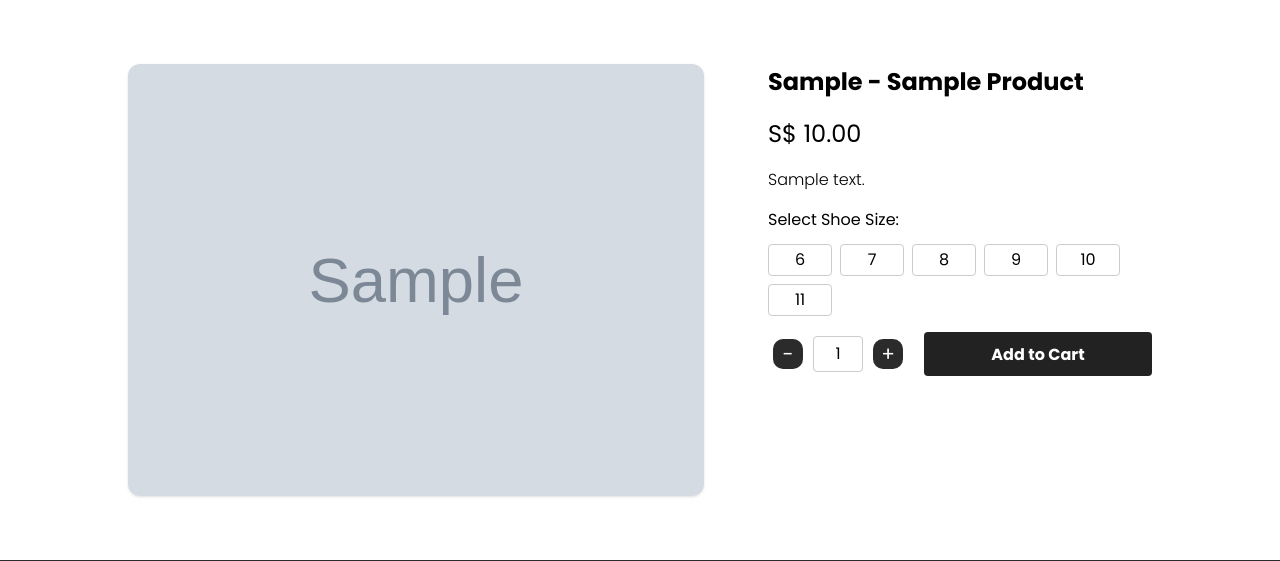
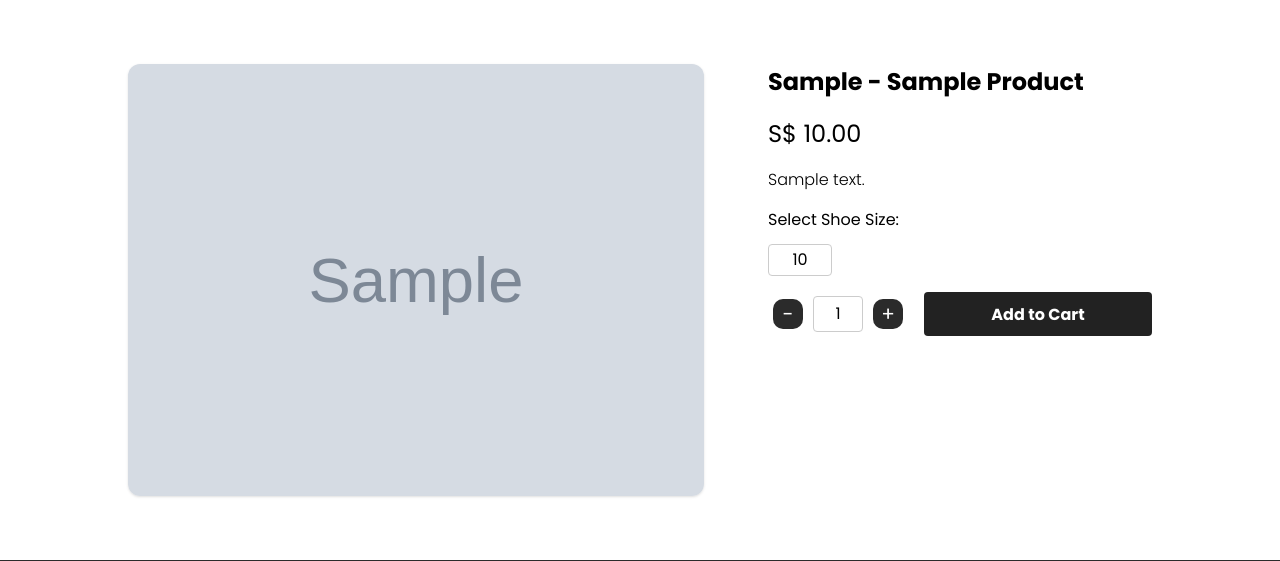
Before and after one commit to johnsuharjono/shoehub, a PHP site: page /product-details.php?id=1 in a window 1280 px wide. Shown: the part 65-626 px from the top of the page. Run offline with PHP 8.4, Linux system fonts and the light colour scheme; tables that the repository leaves empty hold one stand-in row (values such as "Sample post"); grey boxes marked "Sample" are stand-in pictures.

Commit message:
Kelvin: product details page done, cart UI

```diff
--- a/css/cart.css
+++ b/css/cart.css
@@ -81,6 +81,7 @@
 .card-misc {
   display: flex;
   flex-direction: column;
+  align-items: end;
   justify-content: space-between;
   height: 100%;
   margin-right: 10px;
--- a/db/init.sql
+++ b/db/init.sql
@@ -40,7 +40,7 @@ CREATE TABLE IF NOT EXISTS product (
 CREATE TABLE IF NOT EXISTS product_size (
   id INT NOT NULL AUTO_INCREMENT,
   product_id INT NOT NULL,
-  size DECIMAL(2,1) NOT NULL,
+  size DECIMAL(3,1) NOT NULL,
   quantity INT NOT NULL,
   PRIMARY KEY (id)
 );
--- a/includes/functions.inc.php
+++ b/includes/functions.inc.php
@@ -109,7 +109,18 @@ function loginUser($conn, $email, $password)
     $_SESSION["userId"] = $emailExists["id"];
     $_SESSION["userEmail"] = $emailExists["email"];
     $_SESSION["userName"] = $emailExists["name"];
+    $_SESSION["cartItems"] = array();
     header("location: ../index.php");
     exit();
   }
 }
+
+// Size function utils
+function format_shoe_size($number) {
+  // If it does not have a decimal part, remove comma
+  if (floor($number) != $number) {
+      return number_format($number, 1, '.', ',');
+  } else {
+      return number_format($number, 0, '.', '');
+  }
+}
--- a/includes/product-details.inc.php
+++ b/includes/product-details.inc.php
@@ -6,3 +6,43 @@ function fetch_details($conn, $id) {
   $result = mysqli_query($conn, $sql_query);
   return mysqli_fetch_assoc($result);
 }
+
+function fetch_sizes($conn, $product_id) {
+  $sql_query = "SELECT size, quantity FROM product_size WHERE product_id = {$product_id} ORDER BY size";
+
+  return mysqli_query($conn, $sql_query);
+}
+
+function fetch_quantity($conn, $product_id, $size) {
+  $sql_query = "SELECT quantity FROM product_size WHERE product_id = $product_id AND size = $size";
+
+  $result = mysqli_query($conn, $sql_query);
+  if (mysqli_num_rows($result) == 0) {
+    return 0;
+  } else {
+    return mysqli_fetch_assoc($result)['quantity'];
+  }
+}
+
+class CartProduct {
+  public $product_id;
+  public $name;
+  public $size;
+  public $unit_price;
+  public $quantity;
+  public $image_src;
+
+  public function __construct($product_id, $name, $size, $unit_price, $quantity, $image) {
+      $this->product_id = $product_id;
+      $this->name = $name;
+      $this->size = $size;
+      $this->unit_price = $unit_price;
+      $this->quantity = $quantity;
+      $this->image_src = $image;
+  }
+}
+
+function add_to_cart($product_id, $name, $price, $size, $quantity, $image) {
+  $product = new CartProduct($product_id, $name, $size, $price, $quantity, $image);
+  array_push($_SESSION["cartItems"], $product);
+}
--- a/product-details.php
+++ b/product-details.php
@@ -20,7 +20,9 @@
 
   <?php
     include_once 'includes/product-details.inc.php';
+    include_once 'includes/functions.inc.php';
     require_once 'includes/dbh.inc.php';
+
     $product_id = $_GET['id'];
     $row = fetch_details($conn, $product_id);
     $name = ucwords($row['name']);
@@ -29,13 +31,38 @@
     $brand = ucwords($row['brand']);
     $image_src = $row['image_src'];
 
-    echo "
+    if ($_SERVER["REQUEST_METHOD"] === "POST") {
+      $quantity = $_POST['quantity'];
+      $size = $_POST['shoe-size'];
+
+      if (!isset($_SESSION["userId"])) {
+        header("location: ./product-details.php?id={$product_id}&error=not-signed-in");
+        exit();
+      }
+
+      if (!isset($_POST['shoe-size'])) {
+        header("location: ./product-details.php?id={$product_id}&error=size-not-selected");
+        exit();
+      }
+
+      $quantity_in_stock = fetch_quantity($conn, $product_id, $size);
+      if ($quantity > $quantity_in_stock) {
+        header("location: ./product-details.php?id={$product_id}&error=max-quantity-reached-$quantity_in_stock");
+        exit();
+      }
+
+      add_to_cart($product_id, $name, $price, $size, $quantity, $image_src);
+      header("location: ./product-details.php?id={$product_id}&error=none");
+    }
+
+    echo
+    "
       <section class='product-detail-wrapper'>
         <div class='product-detail-image-wrapper'>
           <img src='{$image_src}'>
         </div>
 
-        <div class='product-detail-info-wrapper'>
+        <form class='product-detail-info-wrapper' action='product-details.php?id={$product_id}' method='POST'>
           <h1 class='product-detail-name'>{$brand} - {$name}</h1>
           <p class='product-detail-price'>S$ {$price}</p>
           <p class='product-detail-description'>{$desc}</p>
@@ -43,24 +70,22 @@
           <div class='product-detail-size-picker'>
             <label for='shoe-size'>Select Shoe Size:</label>
             <div class='product-detail-size-pill'>
-              <input type='radio' id='size-6' name='shoe-size' value='6'>
-              <label for='size-6'>6</label>
+    ";
 
-              <input type='radio' id='size-7' name='shoe-size' value='7'>
-              <label for='size-7'>7</label>
+    $result = fetch_sizes($conn, $product_id);
+    while ($row = mysqli_fetch_assoc($result)) {
+      $size = format_shoe_size($row['size']);
+      $is_disabled = $row['quantity'] > 0 ? '' : 'disabled';
+      $style = $row['quantity'] > 0 ? '' : 'background-color:#DDD;';
 
-              <input type='radio' id='size-8' name='shoe-size' value='8'>
-              <label for='size-8'>8</label>
-
-              <input type='radio' id='size-9' name='shoe-size' value='9'>
-              <label for='size-9'>9</label>
-
-              <input type='radio' id='size-10' name='shoe-size' value='10'>
-              <label for='size-10'>10</label>
-
-              <input type='radio' id='size-11' name='shoe-size' value='11'>
-              <label for='size-11'>11</label>
-
+      echo
+      "
+        <input type='radio' id='size-$size' name='shoe-size' value='$size' $is_disabled>
+        <label for='size-$size' style='$style'>$size</label>
+      ";
+    }
+    echo
+    "
           </div>
         </div>
 
@@ -68,17 +93,36 @@
           <div class='product-quantity'>
             <label for='quantity' style='display:none;'>Quantity:</label>
             <div class='quantity-input'>
-                <button class='quantity-btn minus' onclick='decrementQuantity()'>-</button>
+              <button type='button' class='quantity-btn minus' onclick='decrementQuantity()'>-</button>
               <input type='number' id='quantity' name='quantity' value='1' min='1'>
-                <button class='quantity-btn plus' onclick='incrementQuantity()'>+</button>
+              <button type='button' class='quantity-btn plus' onclick='incrementQuantity()'>+</button>
             </div>
           </div>
-            <button class='global-button'>Add to Cart</button>
+
+          <button class='global-button' type='submit'>
+            Add to Cart
+          </button>
         </div>
+      ";
 
-        </div>
+    if (isset($_GET["error"])) {
+      if ($_GET["error"] === "size-not-selected") {
+        echo "<p class='auth-form-error-message'>No size selected! Please select a size.</p>";
+      } else if (substr($_GET["error"], 0, 21) === "max-quantity-reached-") {
+        $quantity_in_stock = substr($_GET["error"], 21);
+        echo "<p class='auth-form-error-message'>Quantity selected not available! Quantity in stock for selected size: $quantity_in_stock.</p>";
+      } else if ($_GET["error"] === "not-signed-in") {
+        echo "<p class='auth-form-error-message'>Please log in first to add items to cart!</p>";
+      } else if ($_GET["error"] === "none") {
+        echo "<p class='auth-form-error-message'>Item successfully added to cart.</p>";
+      }
+    }
+
+    echo
+    "
+        </form>
       </section>
-    "
+    ";
   ?>
 
   <?php
```
Also changed, not shown: cart.php (+17 -14 lines), db/add_product_sizes.sql (added, +11 -0 lines). Lines whose indentation alone changed are shown as unchanged.
